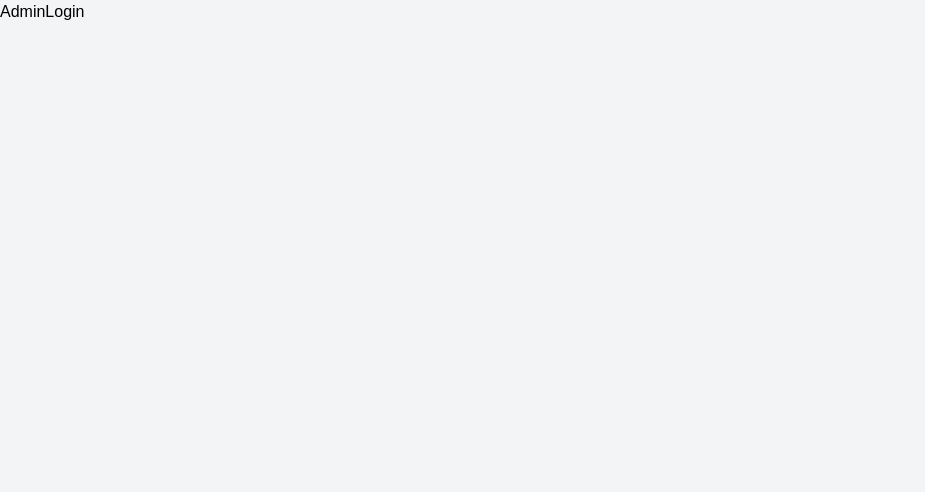
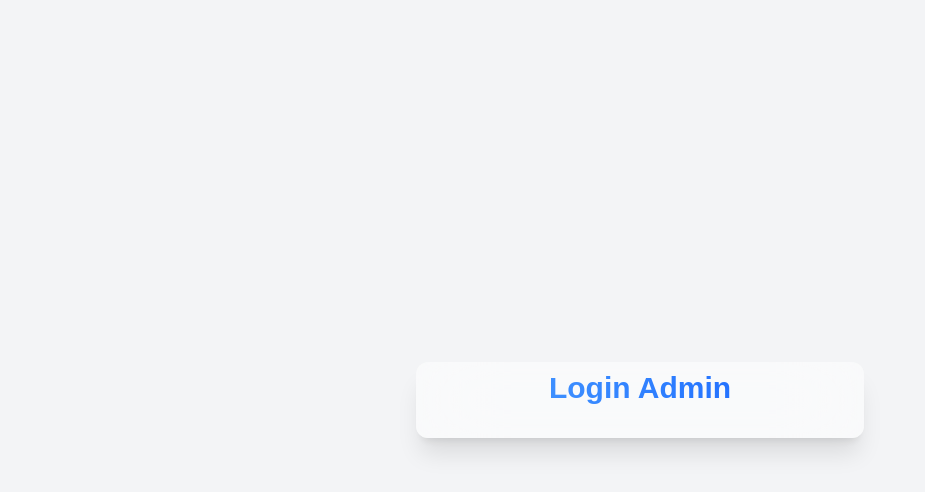
Before and after one commit to TONY-OCHIENG/PrescribeMed, a React (Vite) app in the folder client/: page /login in a window 1280 px wide. Shown: the top 492 px of the page, without its empty margins (0-925 px from the left). Built offline with nearby package versions, Linux system fonts and the light colour scheme.

Commit message:
Adding input component

```diff
--- a/client/src/auth/AdminLogin.jsx
+++ b/client/src/auth/AdminLogin.jsx
@@ -2,7 +2,12 @@ import React from 'react'
 
 function AdminLogin() {
   return (
-    <div>AdminLogin</div>
+    <div className='flex justify-center items-center h-screen px-2'>
+        <div className='max-w-md w-full rounded-xl shadow-xl p-2 bg-white/50 backdrop-blur-2xl'>
+        <h1 className='text-3xl font-bold mb-6 text-center bg-gradient-to-r from-blue-400 to-blue-600
+            text-transparent bg-clip-text'>Login Admin</h1>
+        </div>
+    </div>
   )
 }
 
--- /dev/null
+++ b/client/src/components/Input.jsx
@@ -0,0 +1,19 @@
+import React from 'react'
+
+function Input({icon:Icon,...props}) {
+  return (
+    <div className='relative mb-6'>
+        <div className='absolute inset-y-0 left-0 flex items-center pl-3 pointer-events-none'>
+            <Icon className="h-6 text-blue-950"/>
+        </div>
+        <input
+        {...props}
+            className='w-full pl-10 pr-3 py-2 bg-gray-800/50 rounded-lg border border-blue-700
+            focus:border-lue-600 focus:ring-blue-500 text-white placeholder-blue-400 transition
+            duration-200'
+        />
+    </div>
+  )
+}
+
+export default Input
```
